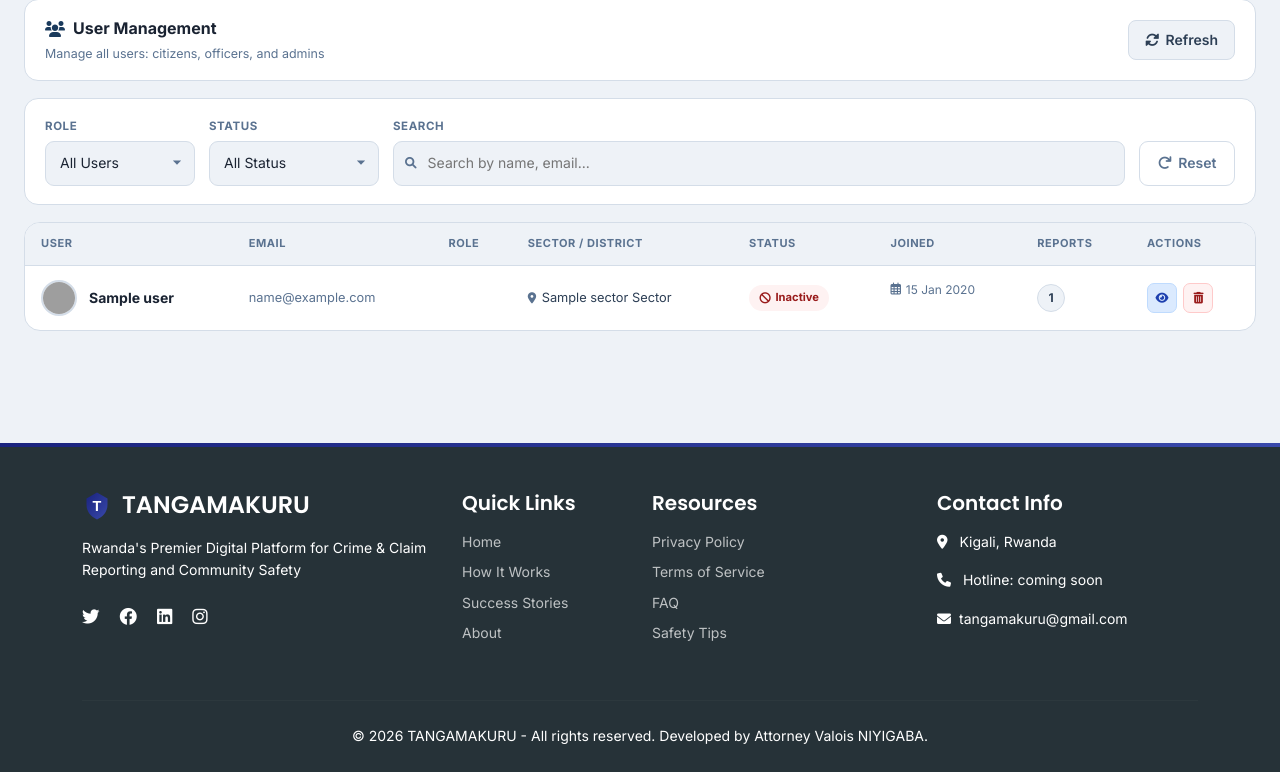
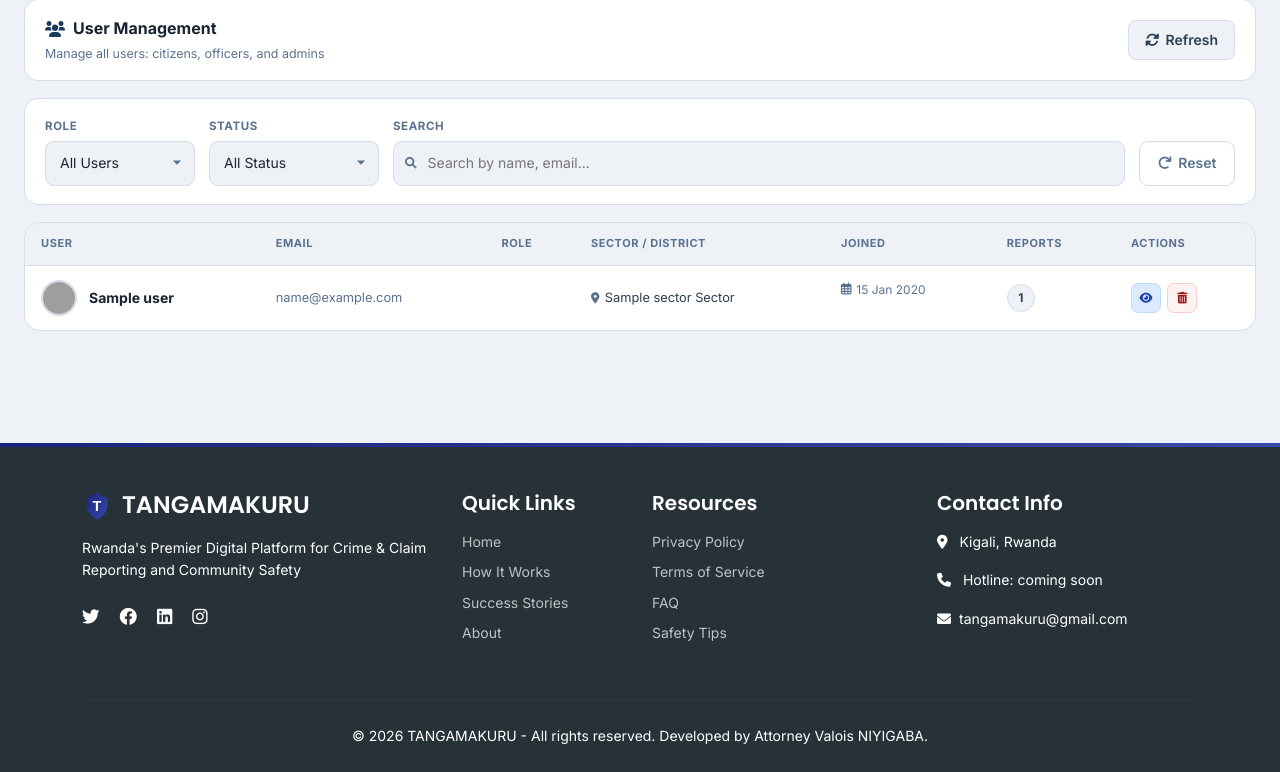
Before and after one commit to attorney755/Tangamakuru, a Python web app: template frontend/templates/super_admin/manage_users.html in a window 1280 px wide. Shown: the part 93-865 px from the top of the page. Run offline with Jinja, Linux system fonts and the light colour scheme; the template is opened without the code that fills it: most values are stand-ins (such as "Sample title", 1, 10 or a date in 2020); some libraries are stand-ins or nearby versions; grey boxes are pictures that could not be loaded.

Commit message:
Remove status column from manage users table
Removed the status column and its corresponding logic from the user management table.

```diff
--- a/frontend/templates/super_admin/manage_users.html
+++ b/frontend/templates/super_admin/manage_users.html
@@ -62,7 +62,7 @@
                         <th>Email</th>
                         <th>Role</th>
                         <th>Sector / District</th>
-                        <th>Status</th>
+
                         <th>Joined</th>
                         <th>Reports</th>
                         <th>Actions</th>
@@ -110,17 +110,6 @@
                             <span class="um-dash">—</span>
                             {% endif %}
                         </td>
-
-                        <!-- Status -->
-<td>
-    {% if user.role == 'officer' and user.approval_status == 'pending' %}
-    <span class="um-status um-status--pending"><i class="fas fa-clock"></i> Pending</span>
-    {% elif user.is_active %}
-    <span class="um-status um-status--active"><i class="fas fa-check-circle"></i> Active</span>
-    {% else %}
-    <span class="um-status um-status--inactive"><i class="fas fa-ban"></i> Inactive</span>
-    {% endif %}
-</td>
 
                         <!-- Joined -->
                         <td class="um-date">
```
